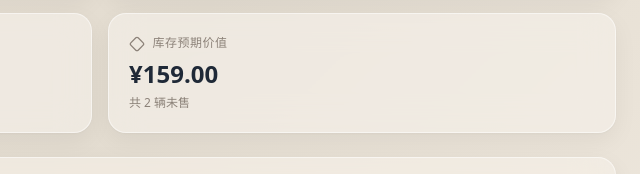
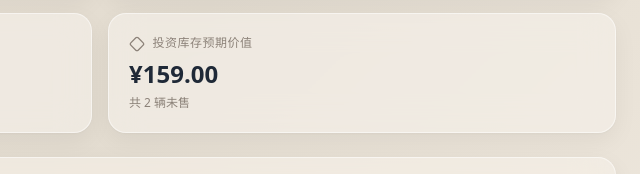
Before and after one commit to lvgzhy-PhtonRing/car, a website: page V2.0.html in a window 1280 px wide. Shown: the part 187-361 px from the top of the page, 640-1280 px from the left. Drawn offline with nearby package versions, Linux system fonts and the light colour scheme.

Commit message:
style: rename 库存预期价值 → 投资库存预期价值

```diff
--- a/V2.0.html
+++ b/V2.0.html
@@ -1083,7 +1083,7 @@
               <div class="stat-sub">共 ${stats.investCount} 辆</div>
             </div>
             <div class="stat-card">
-              <div class="stat-label"><i data-lucide="diamond" class="w-4 h-4 inline-block align-middle mr-1"></i> 库存预期价值</div>
+              <div class="stat-label"><i data-lucide="diamond" class="w-4 h-4 inline-block align-middle mr-1"></i> 投资库存预期价值</div>
               <div class="stat-value text-gray-800">${fmt(stats.expectedTotal)}</div>
               <div class="stat-sub">共 ${stats.unsoldCount} 辆未售</div>
             </div>
```
